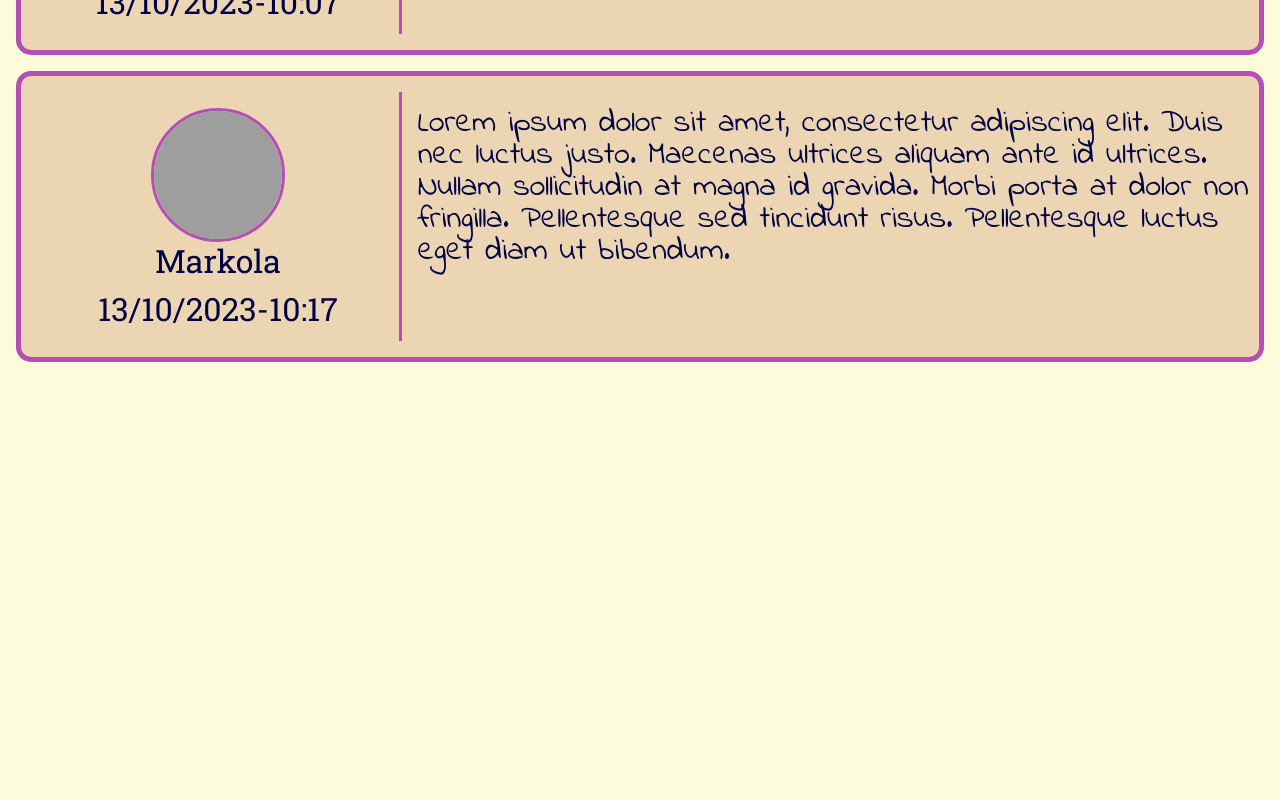
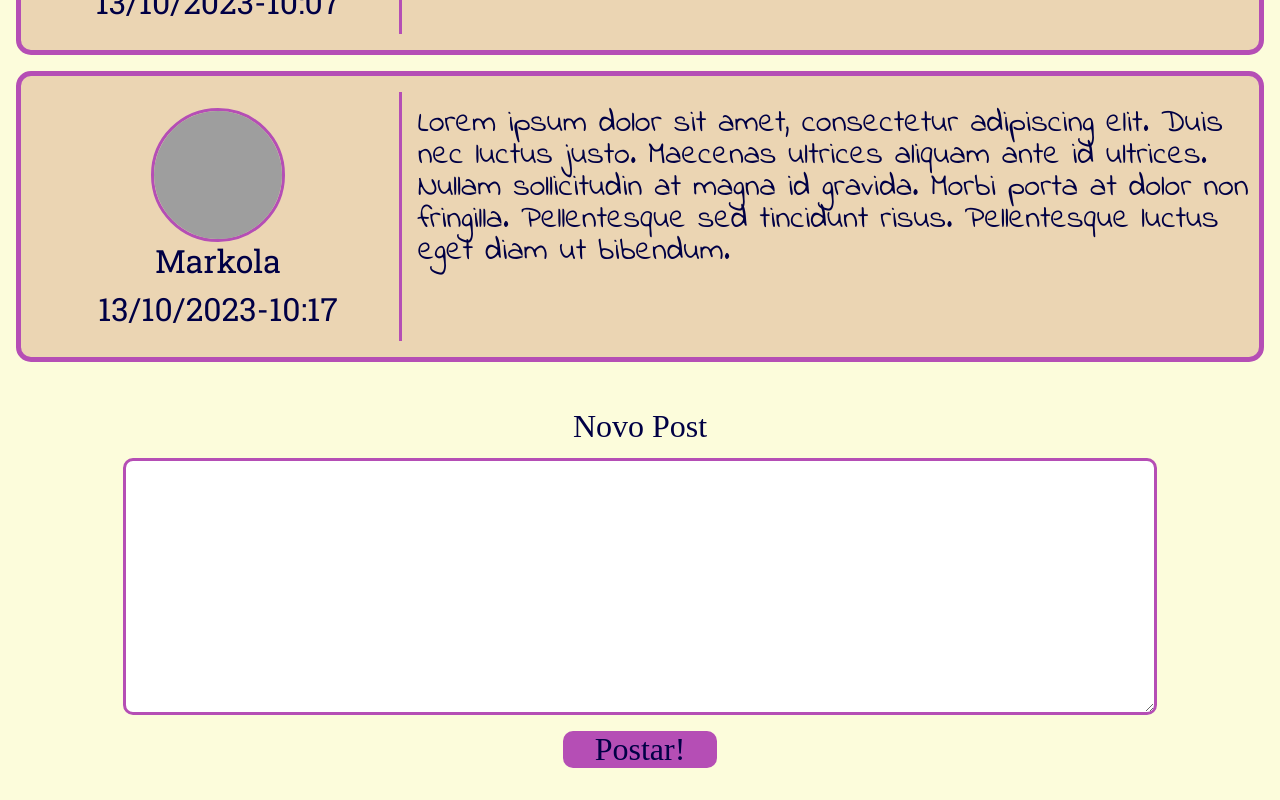
Before and after one commit to Pololokka/forum-rpg, a React (Vite) app: page /forum/0 in a window 1280 px wide. Shown: the part 962-1762 px from the top of the page. Before the commit the page ends 1340 px from the top, so only its background shows below. Built offline with nearby package versions, Linux system fonts and the light colour scheme; grey boxes are pictures that could not be loaded; a web font is replaced by a local one.

Commit message:
:sparkles: feat: feita sessão de novo post no forum

```diff
--- a/src/Pages/Forum/Index.tsx
+++ b/src/Pages/Forum/Index.tsx
@@ -3,14 +3,27 @@ import { mockedData } from '../../Data/MockedData';
 
 import Card from '../../Components/Card/Index';
 import { useParams } from 'react-router-dom';
+import { useState } from 'react';
 
 const Forum = () => {
+  const [newPost, setNewPost] = useState('');
+
   const { id }: any = useParams();
 
+  const handleSubmitPost = (event: React.FormEvent<HTMLFormElement>) => {
+    event.preventDefault();
+  };
+
+  const handleForumChange = (event: React.ChangeEvent<HTMLTextAreaElement>) => {
+    setNewPost(event.target.value);
+    console.log(newPost);
+  };
+
   return (
-    <section>
+    <>
       <h1 className="font-title font-big forum__title">Fórum de Discussões</h1>
 
+      <section>
         {mockedData[id].posts.map((element, index) => {
           return (
             <Card
@@ -23,6 +36,33 @@ const Forum = () => {
           );
         })}
       </section>
+
+      <section>
+        <form
+          className="form__new-post"
+          onSubmit={(event) => handleSubmitPost(event)}
+        >
+          <label htmlFor="newPost" className="font-title font-med">
+            Novo Post
+          </label>
+          <textarea
+            name="newPost"
+            id="newPost"
+            cols="1"
+            rows="5"
+            className="font-input font-med input-field new-post__text-area"
+            value={newPost || ''}
+            onChange={(event) => handleForumChange(event)}
+          ></textarea>
+
+          <input
+            type="submit"
+            value="Postar!"
+            className="font-title font-med input-button-positive"
+          />
+        </form>
+      </section>
+    </>
   );
 };
 
--- a/src/Pages/Forum/Styles.css
+++ b/src/Pages/Forum/Styles.css
@@ -1,3 +1,17 @@
 .forum__title {
   padding: 0.5em 0;
 }
+
+.form__new-post {
+  display: flex;
+  flex-direction: column;
+  justify-content: center;
+  align-items: center;
+  gap: 1em;
+  padding: 2em 0.5em;
+}
+
+.new-post__text-area {
+  width: 80%;
+  height: 50%;
+}
```
Also changed, not shown: src/Hooks/useNewPost.ts (added, +13 -0 lines). Lines whose indentation alone changed are shown as unchanged.
